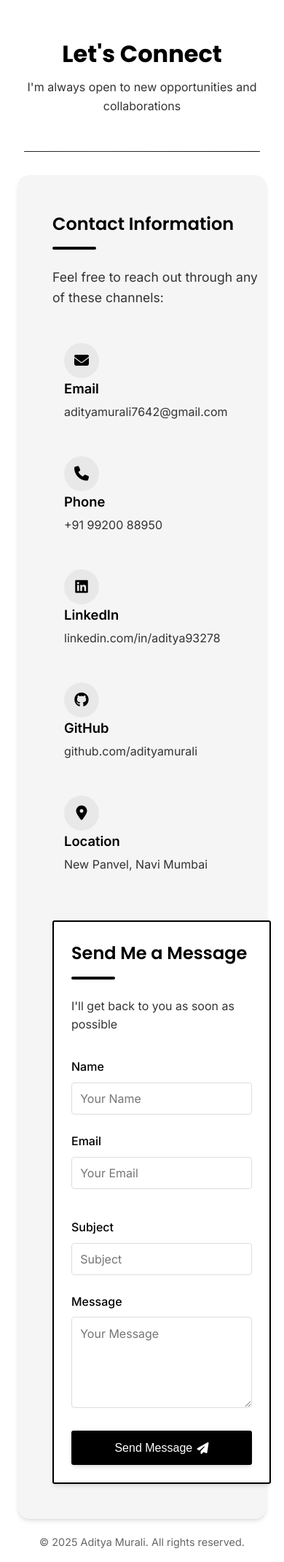
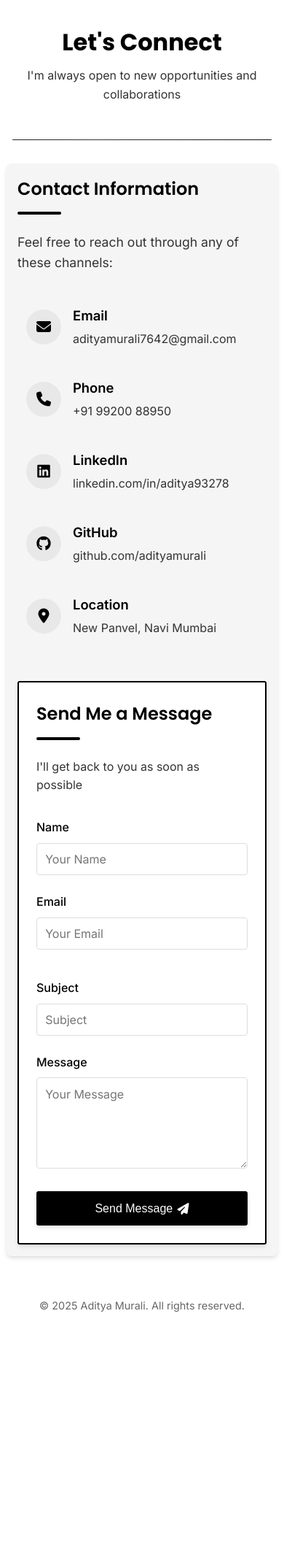
Before and after one commit to adityaaa-09/Portfolio-Project, a Flask app: page /contact in a window 390 px wide. Shown: the part 99-2239 px from the top of the page at 73% size. After the commit the page ends 1897 px from the top, so only its background shows below. Run offline with Flask 3, Linux system fonts and the light colour scheme.

Commit message:
Update contact.css

```diff
--- a/static/css/contact.css
+++ b/static/css/contact.css
@@ -187,12 +187,14 @@ hr {
 .contact-container {
     display: flex;
     flex-wrap: wrap;
-    gap: 4rem;
+    gap: 2rem; /* Reduced from 4rem */
     margin: 0 auto;
     background-color: var(--light-bg);
     border-radius: 16px;
-    padding: 3rem;
+    padding: 2rem; /* Reduced from 3rem for smaller screens */
+    justify-content: space-between;
     box-shadow: var(--shadow);
+    width: 100%; /* Ensure full width */
 }
 
 /* Contact Information Section */
@@ -296,15 +298,16 @@ hr {
 
 /* Contact Form Section */
 .contact-form {
-    margin-top: -2rem;
+    margin-top: 0; /* Removed negative margin */
     flex: 1;
     min-width: 300px;
-    border: 2.5px solid black; /* Add this line for the border */
-    border-radius: 3px; /* Optional: Add rounded corners */
-    padding: 2rem; /* Optional: Add padding inside the form */
-    background-color: #fff; /* Optional: Ensure it has a white background for contrast */
-    box-shadow: var(--shadow); /* Optional: Add subtle shadow for better separation */
-    height: 43rem;
+    border: 2.5px solid black;
+    border-radius: 3px;
+    padding: 2rem;
+    background-color: #fff;
+    box-shadow: var(--shadow);
+    height: auto; /* Changed from fixed height to auto */
+    min-height: 43rem; /* Use min-height instead of fixed height */
 }
 
 .contact-form > p {
@@ -427,6 +430,8 @@ hr {
     .contact-container {
         flex-direction: column;
         padding: 2rem;
+        gap: 2rem; /* Consistent gap */
+        align-items: center; /* Center items horizontally */
     }
 
     .page-header h1 {
@@ -436,12 +441,25 @@ hr {
     .content-wrapper {
         margin-top: 3rem;
     }
+
+    .contact-form {
+        width: 100%;
+        padding: 2rem;
+        margin-left: auto;
+        margin-right: auto;
+    }
 }
 
 /* Small Tablets (max-width: 768px) */
 @media screen and (max-width: 768px) {
     .container {
         padding: 0 1rem;
+    }
+
+    .content-wrapper {
+        margin: 3rem auto 0;
+        padding: 0 1rem;
+        width: 100%;
     }
 
     .main-nav ul {
@@ -458,18 +476,15 @@ hr {
     }
 
     .contact-container {
-        display: flex;
-        flex-wrap: wrap;
-        gap: 4rem;
+        padding: 1.5rem;
+        gap: 2rem;
+        max-width: 100%;
         margin: 0 auto;
-        background-color: var(--light-bg);
-        border-radius: 16px;
-        padding: 3rem;
-        box-shadow: var(--shadow);
     }
 
     .info-item {
-        flex-direction: column;
+        flex-direction: row; /* Keep horizontal layout */
+        align-items: center;
         margin-bottom: 1rem;
     }
 
@@ -477,23 +492,40 @@ hr {
         width: auto;
         margin-bottom: 0.2rem;
     }
+
     .footer {
         text-align: center;
         padding: 2rem 0 1rem;
-    margin-top: -2rem;
+        margin-top: 2rem; /* Fixed from negative value */
         color: var(--text-light);
         font-size: 0.9rem;
-    opacity: 0;
-    transform: translateY(20px);
-    animation: fadeInUp 0.8s ease forwards;
-    animation-delay: 1.7s; /* Adjust the delay as needed */
+        opacity: 1; /* Set to visible by default */
+    }
+
+    .contact-info,
+    .contact-form {
+        width: 100%; /* Ensure full width */
+        min-width: 100%; /* Override the min-width */
+        max-width: 100%; /* Add max-width */
+        margin-left: auto;
+        margin-right: auto;
+    }
+
+    .contact-form {
+        padding: 1.5rem;
     }
 }
 
 /* Mobile (max-width: 576px) */
 @media screen and (max-width: 576px) {
     .container {
+        padding: 0;
+    }
+
+    .content-wrapper {
         padding: 0 0.5rem;
+        margin-top: 2rem;
+        width: 100%;
     }
 
     .main-nav ul {
@@ -515,15 +547,25 @@ hr {
     }
 
     .contact-form {
-        height: auto;
-        min-height: initial;
-        width: 100%; /* Fix the incorrect value of 5rem */
+        width: 100%;
+        margin: 0 auto;
         padding: 1.5rem;
+        border-width: 2px;
+        min-height: auto; /* Remove fixed min-height */
     }
+
+    .contact-container {
+        width: 100%;
+        margin: 0 auto;
+        padding: 1rem;
+        border-radius: 8px;
+    }
+
     .form-group input,
     .form-group textarea {
         padding: 0.7rem; /* Slightly smaller padding */
     }
+
     .submit-btn {
         width: 100%; /* Full width button on mobile */
         justify-content: center;
@@ -531,14 +573,15 @@ hr {
 
     .footer {
         text-align: center;
-    padding: 2rem 0 1rem;
-    margin-top: -2rem;
+        padding: 1.5rem 0 1rem;
+        margin-top: 2rem;
         color: var(--text-light);
         font-size: 0.9rem;
-    opacity: 0;
-    transform: translateY(20px);
-    animation: fadeInUp 0.8s ease forwards;
-    animation-delay: 1.7s; /* Adjust the delay as needed */
+        opacity: 1;
+    }
+
+    .info-item {
+        padding: 0.75rem; /* Smaller padding */
     }
 }
 
@@ -554,6 +597,23 @@ hr {
 
     .contact-btn {
         padding: 0.4rem 0.8rem;
+    }
+
+    .contact-container {
+        padding: 0.75rem;
+        width: 100%;
+    }
+
+    .contact-form {
+        padding: 1rem;
+        border-width: 1.5px;
+        width: 100%;
+        margin: 0 auto;
+    }
+
+    .icon {
+        width: 40px;
+        height: 40px;
     }
 }
 
@@ -697,20 +757,6 @@ hr {
     transform: rotate(0deg);
 }
 
-/* Social Links Animation */
-.social-links {
-    animation: slideInUp 1s ease-out 2s both;
-}
-
-.social-links a {
-    transition: transform 0.3s ease, background-color 0.3s ease, color 0.3s ease, box-shadow 0.3s ease;
-}
-
-.social-links a:hover {
-    transform: translateY(-5px) scale(1.1);
-    box-shadow: 0 5px 15px rgba(0, 0, 0, 0.2);
-}
-
 /* Contact Form Section Animation */
 .contact-form {
     animation: slideInRight 1s ease-out 0.8s both;
```
Lines whose indentation alone changed are shown as unchanged.
